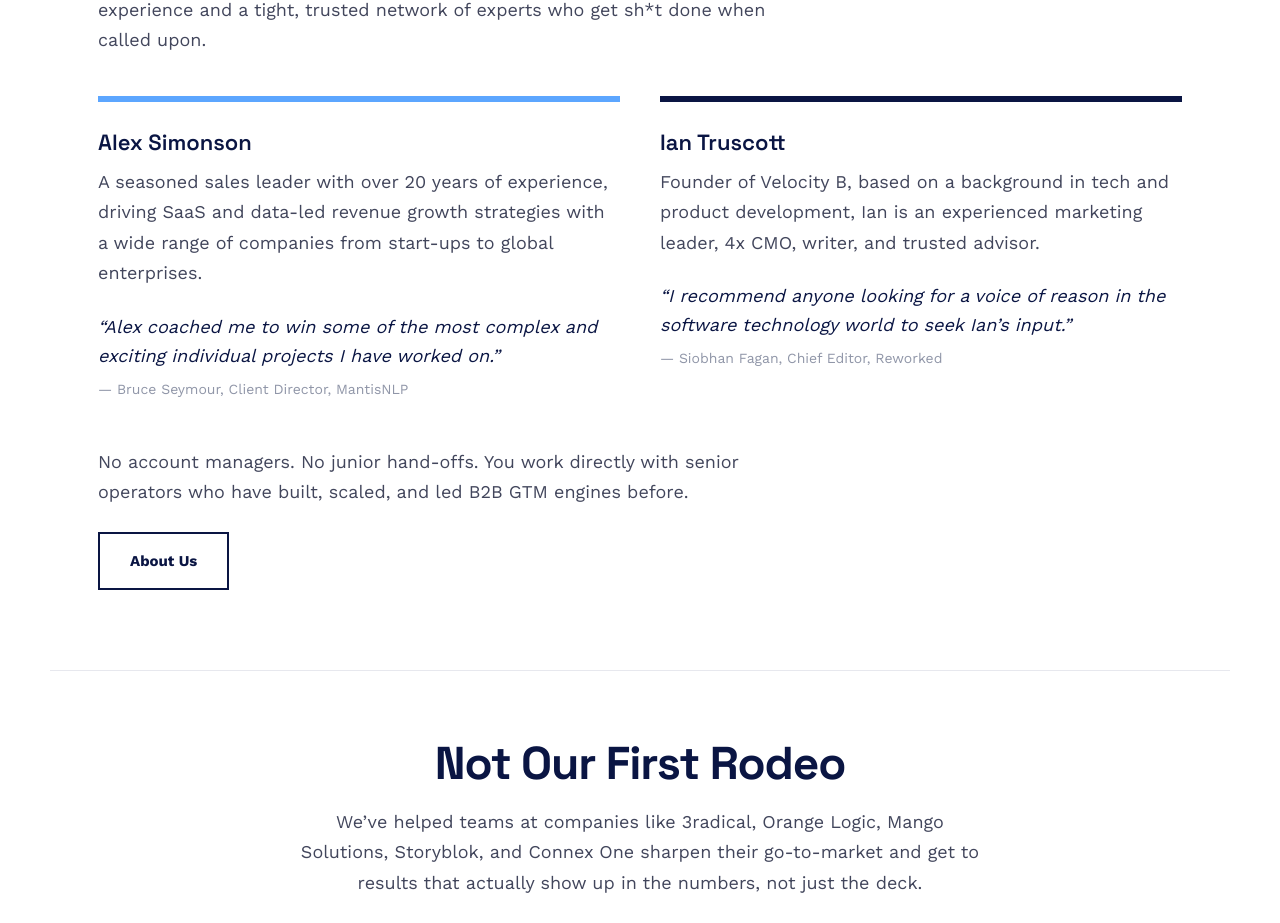
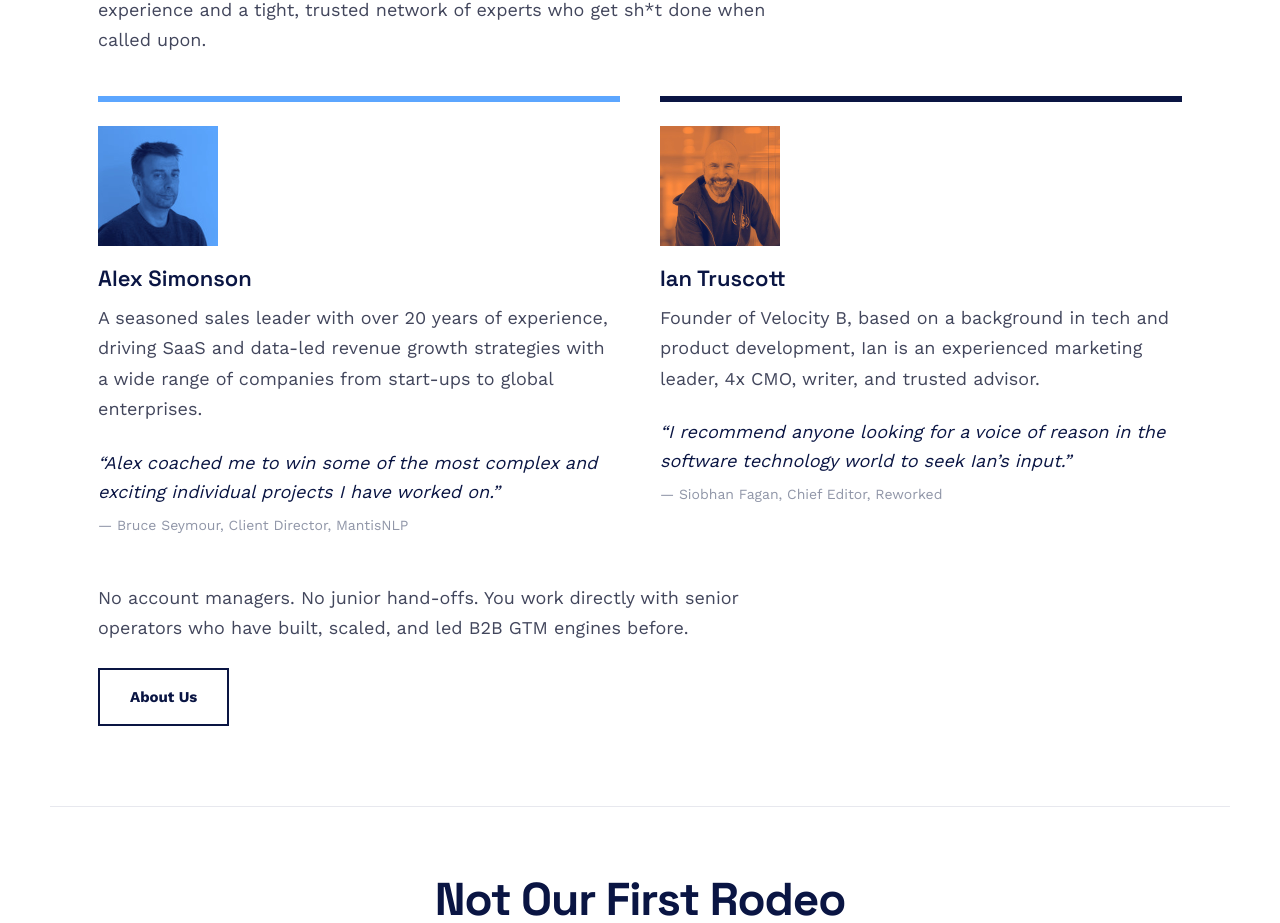
Before and after one commit to vb-iant/velocity-b, a Next.js app: page / in a window 1280 px wide. Shown: the part 2476-3399 px from the top of the page. Built offline with nearby package versions, Linux system fonts and the light colour scheme.

Commit message:
Add duotone team portraits to Meet Alex & Ian cards (navy/blue for Alex, navy/orange for Ian)

```diff
--- a/app/page.tsx
+++ b/app/page.tsx
@@ -1,4 +1,5 @@
 import Link from "next/link";
+import Image from "next/image";
 
 const ctaSolid = "inline-block bg-navy px-[30px] py-4 text-[15px] font-bold text-white";
 const ctaOutline =
@@ -172,7 +173,14 @@ export default function Home() {
         </p>
         <div className="mt-10 grid grid-cols-1 gap-10 md:grid-cols-2">
           <div className="flex flex-col border-t-[6px] border-blue pt-6">
-            <h3 className="font-display text-[22px] font-semibold">Alex Simonson</h3>
+            <Image
+              src="/team/alex.jpg"
+              alt="Alex Simonson"
+              width={120}
+              height={120}
+              className="h-[120px] w-[120px] object-cover"
+            />
+            <h3 className="font-display mt-4 text-[22px] font-semibold">Alex Simonson</h3>
             <p className="mt-2 text-lg leading-[1.7] text-[#42465c]">
               A seasoned sales leader with over 20 years of experience,
               driving SaaS and data-led revenue growth strategies with a wide
@@ -187,7 +195,14 @@ export default function Home() {
             </p>
           </div>
           <div className="flex flex-col border-t-[6px] border-navy pt-6">
-            <h3 className="font-display text-[22px] font-semibold">Ian Truscott</h3>
+            <Image
+              src="/team/ian.jpg"
+              alt="Ian Truscott"
+              width={120}
+              height={120}
+              className="h-[120px] w-[120px] object-cover"
+            />
+            <h3 className="font-display mt-4 text-[22px] font-semibold">Ian Truscott</h3>
             <p className="mt-2 text-lg leading-[1.7] text-[#42465c]">
               Founder of Velocity B, based on a background in tech and
               product development, Ian is an experienced marketing leader,
```
Also changed, not shown: public/team/alex.jpg (added), public/team/ian.jpg (added).
